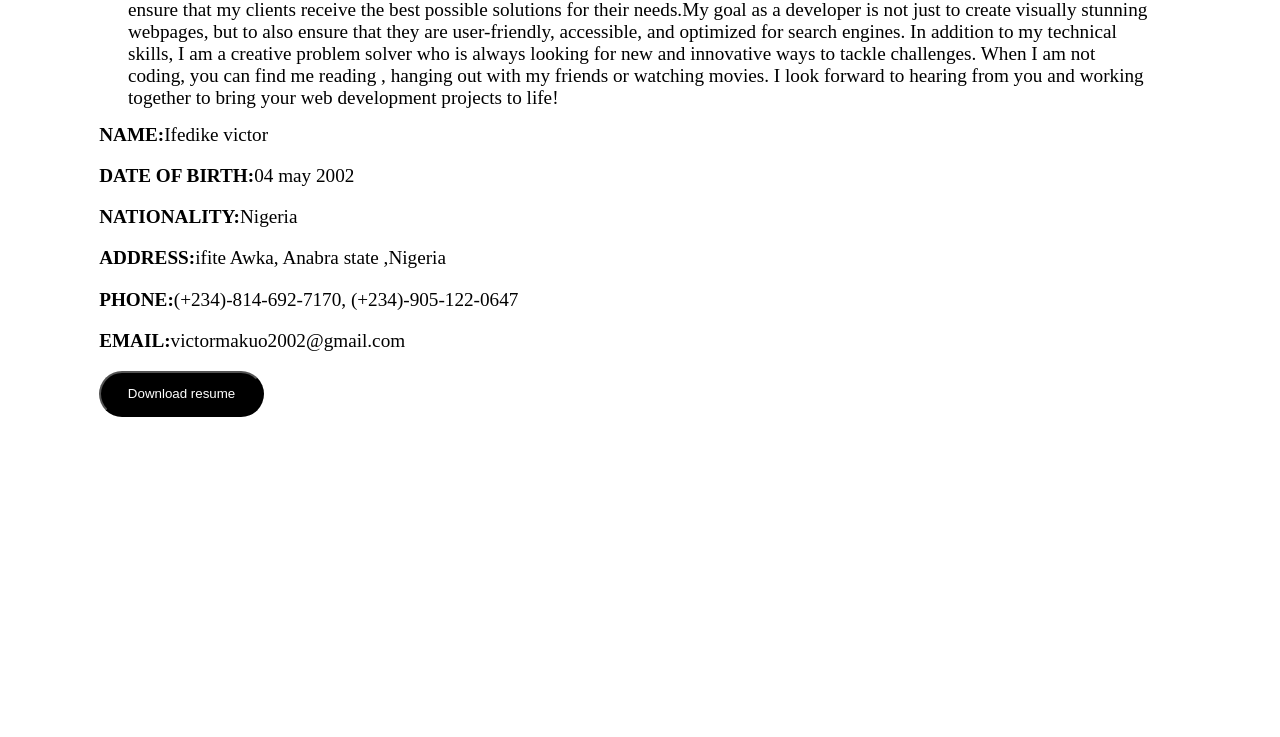
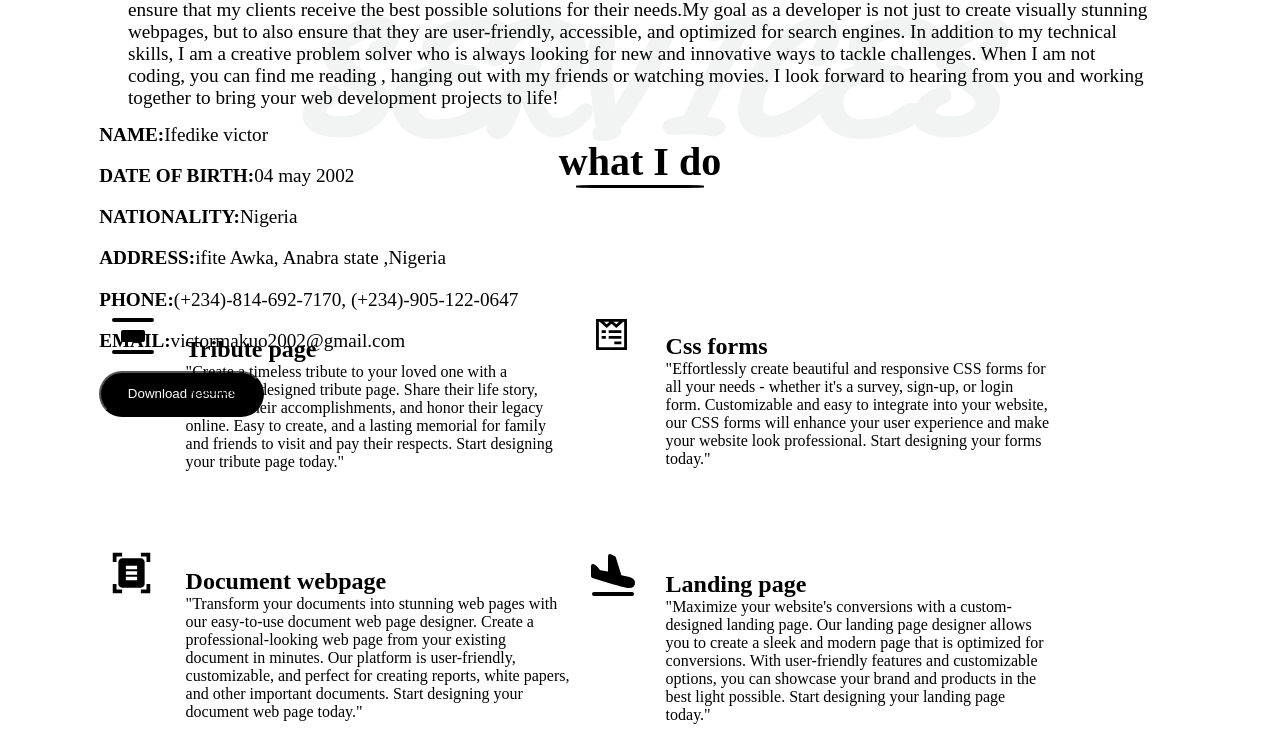
Before and after one commit to lordwhitefire/web_portfolio, a plain HTML site: page index.html in a window 1280 px wide. Shown: the part 1535-2272 px from the top of the page. Before the commit the page ends 1952 px from the top, so only its background shows below. Drawn offline with Linux system fonts and the light colour scheme.

Commit message:
third section services

```diff
--- a/index.html
+++ b/index.html
@@ -54,6 +54,47 @@ When I am not coding, you can find me reading , hanging out with my friends or w
         </div>
 
       </section>
+      <section class="services">
+        <h1 >SERVICES</h1>
+        <h3 >what I do</h3>
+        <hr />
+        <div >
+          <p >
+            <img src="img/tribute.svg" />
+            <span> Tribute page</span>
+ "Create a timeless tribute to your loved one with a beautifully designed tribute page. Share their life story, celebrate their accomplishments, and honor their legacy online. Easy to create, and a lasting memorial for family and friends to visit and pay their respects. Start designing your tribute page today."
+          </p>
+          <p >
+            <img src="img/forms.svg" />
+            <span >Css forms</span>
+"Effortlessly create beautiful and responsive CSS forms for all your needs - whether it's a survey, sign-up, or login form. Customizable and easy to integrate into your website, our CSS forms will enhance your user experience and make your website look professional. Start designing your forms today."
+          </p>
+          <p >
+            <img src="img/document.svg" />
+            <span >Document webpage</span>
+"Transform your documents into stunning web pages with our easy-to-use document web page designer. Create a professional-looking web page from your existing document in minutes. Our platform is user-friendly, customizable, and perfect for creating reports, white papers, and other important documents. Start designing your document web page today."
+          </p>
+          <p >
+            <img src="img/landing.svg" />
+            <span >Landing page</span>
+"Maximize your website's conversions with a custom-designed landing page. Our landing page designer allows you to create a sleek and modern page that is optimized for conversions. With user-friendly features and customizable options, you can showcase your brand and products in the best light possible. Start designing your landing page today."
+          </p>
+          <p >
+            <img src="img/portfolio.svg" />
+            <span >web portfolio</span>
+"Showcase your skills and accomplishments with a beautifully designed web portfolio. Our platform allows you to create a stunning portfolio website that is customized to your brand and personality. With user-friendly features and customizable options, you can showcase your work and impress potential clients or employers. Start designing your web portfolio today."
+          </p>
+          <p >
+           <img src="img/webdesign.svg" />
+           <span >Web design</span>
+-Eye-catching designs that grab attention.
+-Fast loading pages for a seamless user experience.
+-User-friendly navigation to make it easy to find information.
+-Clear calls to action to drive conversions.
+-Responsive design to ensure the page looks great on any device.
+          </p>
+        </div>
+      </section>
     </main>
   </body>
 </html>
--- a/styles.css
+++ b/styles.css
@@ -2,6 +2,10 @@
   margin:0;
   padding:0;
   box-sizing:border-box;
+}
+body {
+  max-width:100vw;
+  overflow-x: hidden;
 }
 header {
   display:flex;
@@ -120,3 +124,61 @@ main .about_me div:nth-of-type(2) button {
   color:white;
   border-radius:4em;
 }
+main .services {
+  height: 50vh;
+  width: 100vw;
+  margin-bottom: 5em;
+}
+main .services h1  {
+ font-family: mySecondFont;
+  text-align: center;
+  color:#f2f4f4;
+  font-size: 10em;
+}
+main .services h3 {
+font-size:2.5em;
+position: relative;
+top:-14%;
+text-align: center;
+}
+main .services hr {
+position: relative;
+top:-14%;
+margin: auto;
+height: 0.2em;
+  width: 10vw;
+  background-color: black;
+border: 1px solid black;
+  border-radius:25%;
+ margin-bottom: 5em;
+}
+main .services div {
+  position: relative;
+  top:-18%;
+  left:7%;
+  display: flex;
+  flex-wrap: wrap;
+ max-width:85vw;
+ margin:auto;
+
+}
+main .services div p {
+  flex: 50%;
+  max-width:30vw ;
+  margin:0em 6em 1em 0em;
+}
+main .services div p img {
+position: relative;
+top:20%;
+left:-24%;
+padding: 1em;
+background-color: ;
+  border-radius:1em;
+  max-height: 5em;
+  min-height:4.8em;
+}
+main .services div p span {
+  font-weight:bold;
+  display: block;
+  font-size: 1.5em;
+}
```
Also changed, not shown: img/document.svg (added), img/forms.svg (added), img/landing.svg (added), img/portfolio.svg (added), img/tribute.svg (added), img/webdesign.svg (added).
